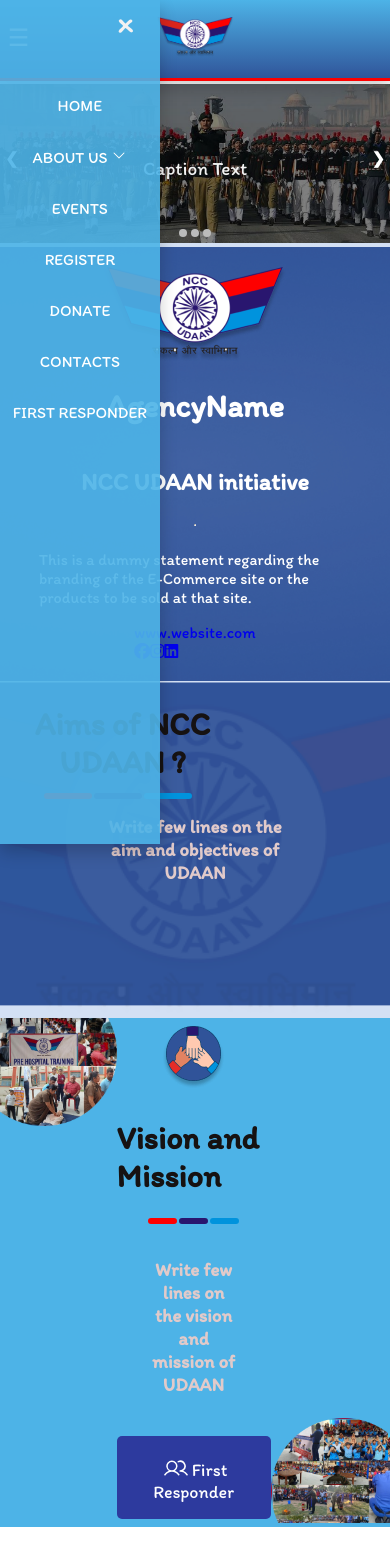
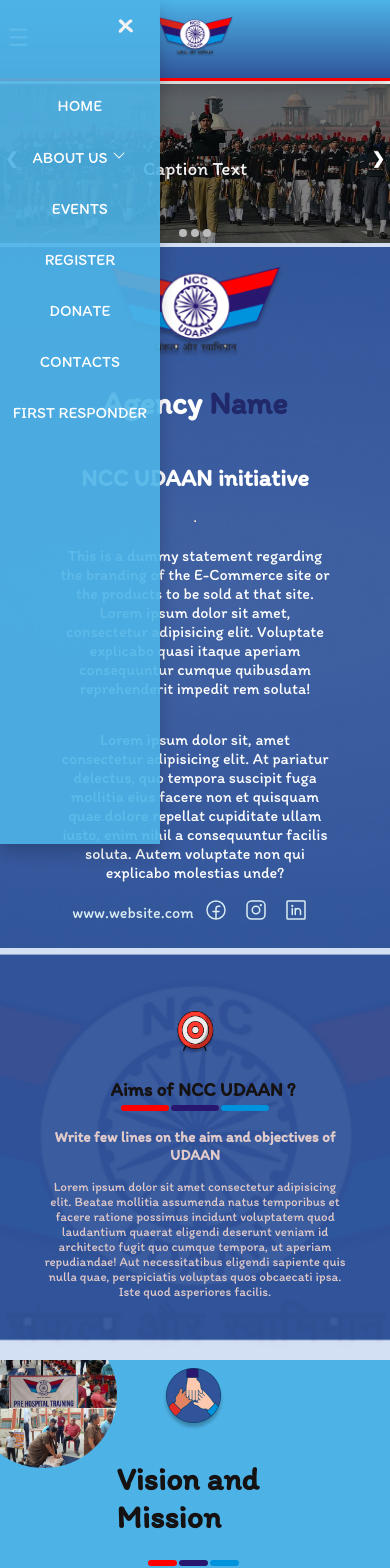
Before and after one commit to WebOps-and-Blockchain-Club/udaan-client-2023, a Next.js app: page / in a window 390 px wide. Shown: the top 1568 px of the page. Built offline with nearby package versions, Linux system fonts and the light colour scheme.

Commit message:
Responsive Aim section

```diff
--- a/src/components/Carousel.tsx
+++ b/src/components/Carousel.tsx
@@ -1,4 +1,4 @@
-import React, { useState } from 'react';
+import React, { useEffect, useRef, useState } from 'react';
 import Image from 'next/image';
 import cimg1 from '../../public/Corouselimage1.png'
 import cimg2 from '../../public/Corouselimage2.png'
@@ -6,23 +6,36 @@
 
 const Carousel = () => {
   const [slideIndex, setslideIndex] = useState(1);
-  const plusSlides = (n: number) => {
-    setslideIndex(slideIndex + n);
-    return undefined;
+  // let count = useRef(0)
+  // setInterval(()=>{
+  //   count.current++
+  // },1000)
+  // let count=0;
+  // setInterval(()=>{count++
+  //   if(count==5) {
+  //     count=0};},1000);
+
+  const showSlide=(n:number)=>{
+    if(n>1){
+      setslideIndex(n-1)
+    }
+    else{
+      setslideIndex(slideIndex+n)
+    }
+  if (slideIndex > 3) { setslideIndex(1) }
+  if (slideIndex < 1) { setslideIndex(3) }
+    // let timeout=setTimeout(()=>{showSlide(1)
+    // count++},5000)
+    // if(count<=5){
+    //   clearTimeout(timeout);
+    // }
   }
 
-  const currentSlide = (n: number) => {
-    setslideIndex(n)
-    return undefined;
-  }
+  // useEffect(() => {
+  //   count.current=0;
 
-  if (slideIndex > 3) { setslideIndex(1) }
-  if (slideIndex < 1) { setslideIndex(3) }
+  // }, [slideIndex]);
 
-  const showSlides = () => {
-    setslideIndex(slideIndex + 1)
-    setTimeout(showSlides, 5000); // Change image every 2 seconds
-  }
 
   return (
     <div className='carouselMain'>
@@ -46,13 +59,13 @@
         </div>}
 
         {/* <!-- Next and previous buttons --> */}
-        <a className="prev" onClick={() => { plusSlides(-1) }}>&#10094;</a>
-        <a className="next" onClick={() => { plusSlides(1) }}>&#10095;</a>
+        <a className="prev" onClick={() => { showSlide(-1) }}>&#10094;</a>
+        <a className="next" onClick={() => { showSlide(1) }}>&#10095;</a>
              {/* <!-- The dots/circles --> */}
       <div className='dotContainer'>
-        <span className={`dot ${slideIndex == 1 ? "active" : ""}`} onClick={() => { currentSlide(1) }}></span>
-        <span className={`dot ${slideIndex == 2 ? "active" : ""}`} onClick={() => { currentSlide(2) }}></span>
-        <span className={`dot ${slideIndex == 3 ? "active" : ""}`} onClick={() => { currentSlide(3) }}></span>
+        <span className={`dot ${slideIndex == 1 ? "active" : ""}`} onClick={() => { showSlide(2) }}></span>
+        <span className={`dot ${slideIndex == 2 ? "active" : ""}`} onClick={() => { showSlide(3) }}></span>
+        <span className={`dot ${slideIndex == 3 ? "active" : ""}`} onClick={() => { showSlide(4) }}></span>
       </div>
       </div>
     </div>
--- a/src/pages/index.tsx
+++ b/src/pages/index.tsx
@@ -12,6 +12,7 @@
 import RighVisionImage from '#/Ellipse 22.png'
 import Rule from '@/components/Rule'
 import {Users} from "@phosphor-icons/react"
+import {FacebookLogo,InstagramLogo,LinkedinLogo} from '@phosphor-icons/react'
 
 export default function Home() {
   return (
@@ -34,16 +35,17 @@
           <div className={Styles.Logo}>
             <Image src="/UdaanLogo.png" width={185} height={95} alt='Udaan Logo' />
           </div>
-          <h1>Agency<span>Name</span></h1>
+          <h1>Agency <span className={Styles.headingblue}>Name</span></h1>
           <h2>NCC UDAAN initiative</h2>
           <hr />
-          <p>This is a dummy statement regarding the branding of the E-Commerce site or the products to be sold at that site.</p>
-          <div>
+          <p>This is a dummy statement regarding the branding of the E-Commerce site or the products to be sold at that site. Lorem ipsum dolor sit amet, consectetur adipisicing elit. Voluptate explicabo quasi itaque aperiam consequuntur cumque quibusdam reprehenderit impedit rem soluta!</p>
+          <p>Lorem ipsum dolor sit, amet consectetur adipisicing elit. At pariatur delectus, quo tempora suscipit fuga mollitia eius facere non et quisquam quae dolore repellat cupiditate ullam iusto, enim nihil a consequuntur facilis soluta. Autem voluptate non qui explicabo molestias unde?</p>
+          <div className={Styles.contact}>
             <span><Link href="#">www.website.com</Link></span>
-            <div className="social">
-              <span><Link href="#"><i className="fa-brands fa-facebook"></i></Link></span>
-              <span><Link href="#"><i className="fa-brands fa-instagram"></i></Link></span>
-              <span><Link href="#"><i className="fa-brands fa-linkedin"></i></Link></span>
+            <div className={Styles.social}>
+              <span><Link href="#"><FacebookLogo size={24} /></Link></span>
+              <span><Link href="#"><InstagramLogo size={24}/></Link></span>
+              <span><Link href="#"><LinkedinLogo size={24}></LinkedinLogo></Link></span>
             </div>
           </div>
         </div>
@@ -61,6 +63,7 @@
             </div>
             <div className={Styles.aimtext}>
               <h3>Write few lines on the aim and objectives of UDAAN</h3>
+              <p>Lorem ipsum dolor sit amet consectetur adipisicing elit. Beatae mollitia assumenda natus temporibus et facere ratione possimus incidunt voluptatem quod laudantium quaerat eligendi deserunt veniam id architecto fugit quo cumque tempora, ut aperiam repudiandae! Aut necessitatibus eligendi sapiente quis nulla quae, perspiciatis voluptas quos obcaecati ipsa. Iste quod asperiores facilis.</p>
             </div>
           </div>
         </div>
--- a/src/styles/Home.module.css
+++ b/src/styles/Home.module.css
@@ -10,25 +10,58 @@
   flex-direction: column;
   justify-content: space-between;
   align-items: center;
+  text-align: center;
   width: 100%;
   margin: auto;
-  padding: 20px 10vw;
+  padding: 20px 15vw;
   background-image: url("./../../public/Banner.png");
-  min-height: 100%;
+  /* min-height: 100%; */
   background-repeat: no-repeat;
   background-position: center;
   background-size: cover;
 }
 
+/* advertisement part */
+.Logo{
+  padding:0 3rem
+}
+
 .Logo img{
   width: 100%;
   height: auto;
-}
-.aimSection {
-  position: relative;
+  object-fit: contain;
 }
 
-/* The hero image */
+.headingblue{
+  color:#21296a;
+}
+
+.contact{
+  display: flex;
+  justify-content: space-between;
+  align-items: center;
+}
+.contact a{
+  text-decoration: none;
+  color: #d9edf2;
+}
+.social{
+  display: inline;
+  margin:0px 2px;
+}
+.social span a{
+  margin:0px 8px;
+  font-size: 1.5rem;
+}
+
+
+
+
+.aimSection{
+  margin: 5px 0;
+}
+
+
 .aimContainer {
   padding: 20vh 20vw;
   background-image: url("../../public/background 2.png");
@@ -58,7 +91,9 @@
   left: 20vw;
   transform: translate(-50%, -50%);
   color: rgb(22, 18, 18);
+  transition: 0.3s;
 }
+
 .aimimage h1 {
   text-align: center;
   padding-left: 1rem;
@@ -71,6 +106,60 @@
   justify-content: space-evenly;
   justify-content: flex-start;
 }
+
+@media screen and (max-width:1000px) {
+  .aimContainer {
+    padding: 5vh 5vh;
+    background-image: url("../../public/background 2.png");
+    height: 100%;
+    background-position: center;
+    background-repeat: no-repeat;
+    background-size: cover;
+    display: flex;
+    flex-direction: column;
+    justify-content: flex-start;
+    align-self: center;
+  }
+  .aimimage {
+    height: 100%;
+    text-align: center;
+    position: static;
+    display: block;
+    justify-content: center;
+    align-items: center;
+    transform: translate(0, 0);
+    color: rgb(22, 18, 18);
+  }
+  .aimtext {
+    text-align: center;
+    position: relative;
+    top: 0;
+    left: 0;
+    transform: translate(0, 0);
+    color: rgb(225, 202, 202);
+  }
+  .Aimquestion h1{
+    margin: 2px 2px;
+  }
+
+}
+
+@media screen and (max-width:500px) {
+  .Aimquestion h1{
+    font-size: 1.2rem;
+  }
+  .aimimage img{
+    padding: 1rem;
+  }
+  .aimtext{
+    font-size: small;
+  }
+}
+
+
+
+
+
 
 .FirstResponder {
   max-width: 100vw;
```
